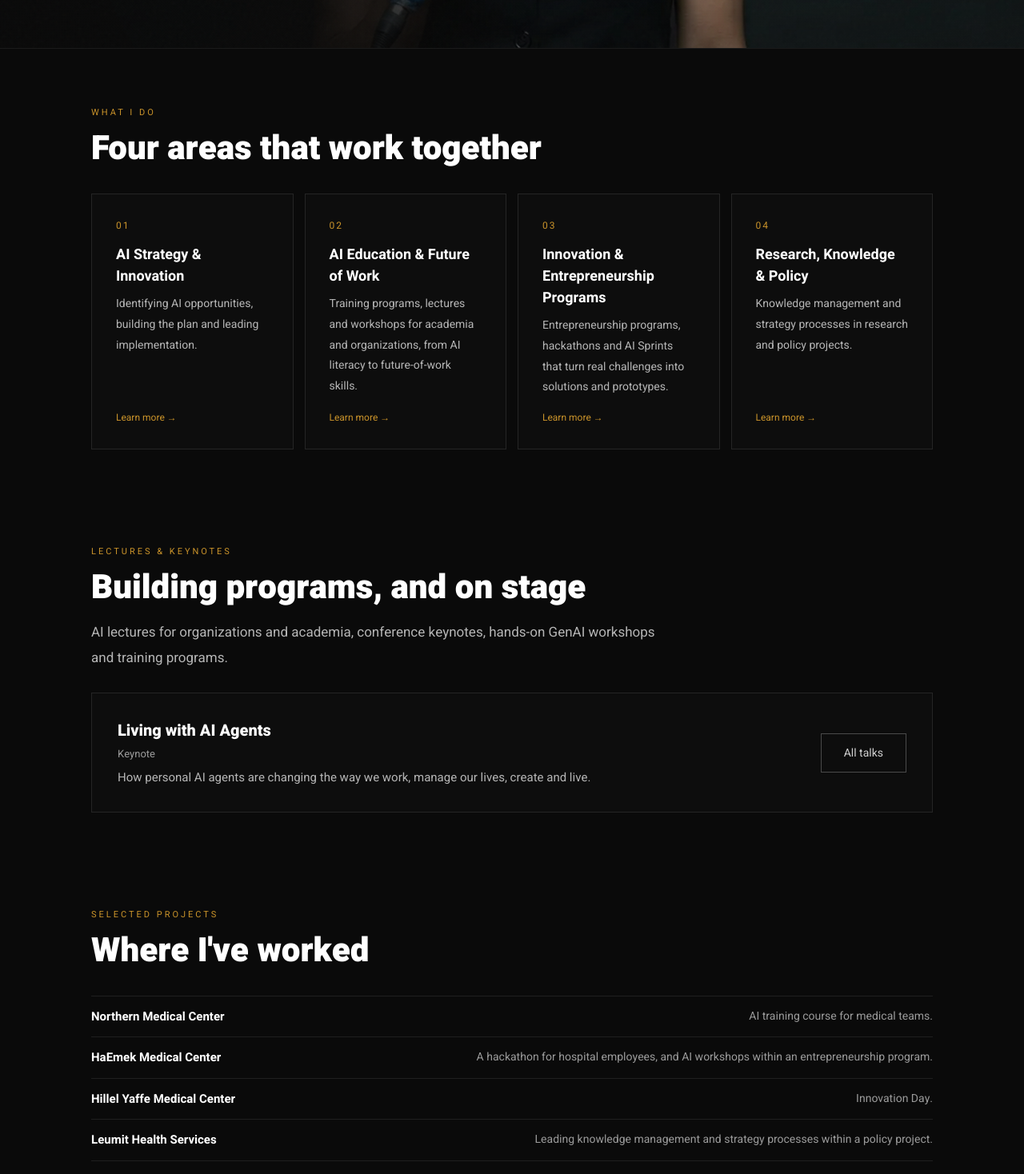
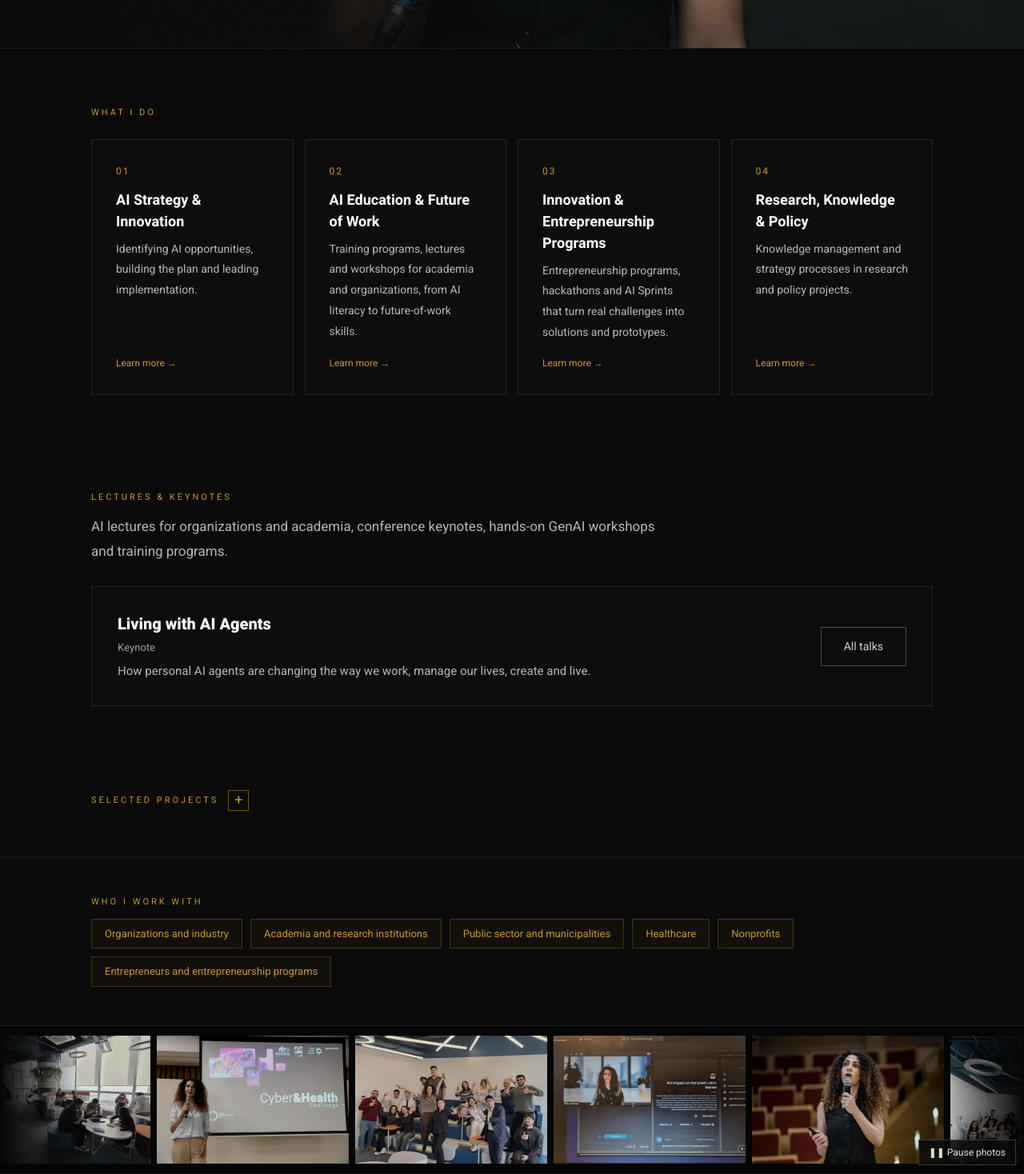
Before and after one commit to RikilAI/riki-website, a Next.js app: page /en in a window 1280 px wide. Shown: the part 740-2208 px from the top of the page at 80% size. Built offline with nearby package versions, Linux system fonts and the light colour scheme.

Commit message:
Home: keep only section labels, collapsible selected projects; About: remove roles block

```diff
--- a/app/components/pages/HomePage.tsx
+++ b/app/components/pages/HomePage.tsx
@@ -1,7 +1,6 @@
 import { copy } from "../../content/site";
 import { Lang, pagePath, WHATSAPP } from "../../lib/site";
-import { Shell, T, Testimonials, ContactBlock, SectionHead } from "../site/ui";
-import Reveal from "../site/Reveal";
+import { Shell, T, Testimonials, ContactBlock } from "../site/ui";
 import FilmStrip from "../site/FilmStrip";
 
 export default function HomePage({ lang }: { lang: Lang }) {
@@ -50,10 +49,7 @@ export default function HomePage({ lang }: { lang: Lang }) {
       {/* PILLARS */}
       <section className="section border-top" aria-labelledby="pillars-h">
         <div className="wrap">
-          <Reveal>
-            <div className="label">{c.home.pillarsLabel}</div>
-            <h2 id="pillars-h" className="h2" style={{ marginBottom: 32 }}>{c.home.pillarsHeading}</h2>
-          </Reveal>
+          <h2 id="pillars-h" className="label" style={{ marginBottom: 24 }}>{c.home.pillarsLabel}</h2>
           <div className="grid grid-4">
             {c.home.pillars.map((p, i) => (
               <a key={p.title} href={pagePath(lang, p.href!)} className="card card-link">
@@ -70,11 +66,8 @@ export default function HomePage({ lang }: { lang: Lang }) {
       {/* TALKS */}
       <section className="section-tight" aria-labelledby="talks-h">
         <div className="wrap">
-          <Reveal>
-            <div className="label">{c.home.talksLabel}</div>
-            <h2 id="talks-h" className="h2">{c.home.talksHeading}</h2>
+          <h2 id="talks-h" className="label">{c.home.talksLabel}</h2>
           <p className="lead" style={{ marginBottom: 28 }}>{c.home.talksText}</p>
-          </Reveal>
           <div className="cta-band">
             <div>
               <div className="title-row"><span style={{ fontSize: 20, fontWeight: 800, color: "#fff" }}>{c.home.talksFeatured.title}</span></div>
@@ -87,12 +80,14 @@ export default function HomePage({ lang }: { lang: Lang }) {
       </section>
 
       {/* PROJECTS */}
-      <section className="section" aria-labelledby="projects-h">
+      <section className="section-tight" aria-labelledby="projects-h">
         <div className="wrap">
-          <Reveal>
-            <SectionHead lang={lang} label={c.home.projectsLabel} heading={c.home.projectsHeading} />
-          </Reveal>
-          <div style={{ borderTop: "1px solid var(--line)" }}>
+          <details className="proj-details">
+            <summary>
+              <h2 id="projects-h" className="label" style={{ margin: 0 }}>{c.home.projectsLabel}</h2>
+              <span className="plus" aria-hidden="true" />
+            </summary>
+            <div style={{ borderTop: "1px solid var(--line)", marginTop: 16 }}>
               {allProjects.map((p) => (
                 <a key={p.org} href={pagePath(lang, "projects")} className="proj-row">
                   <T lang={lang} className="o">{p.org}</T>
@@ -101,6 +96,7 @@ export default function HomePage({ lang }: { lang: Lang }) {
               ))}
             </div>
             <a href={pagePath(lang, "projects")} className="link-arrow" style={{ marginTop: 16 }}>{c.home.projectsLink}</a>
+          </details>
         </div>
       </section>
 
--- a/app/components/pages/InnerPages.tsx
+++ b/app/components/pages/InnerPages.tsx
@@ -221,10 +221,6 @@ export function AboutPage({ lang }: { lang: Lang }) {
           <img src="/images/opt/riki-portrait.jpg" alt={s.portraitAlt} width={600} height={600} className="portrait" loading="lazy" decoding="async" />
           <div>
             {s.paragraphs.map((p, i) => <p key={i} className="body" style={{ fontSize: i === 0 ? 18 : 16, color: i === 0 ? "#fff" : undefined }}>{p}</p>)}
-            <h2 className="label" style={{ marginTop: 32, fontWeight: 400 }}>{s.rolesLabel}</h2>
-            <ul className="chips" style={{ listStyle: "none", padding: 0, margin: 0 }}>
-              {s.roles.map((r) => <li key={r} className="chip">{r}</li>)}
-            </ul>
           </div>
         </div>
       </section>
--- a/app/content/site.ts
+++ b/app/content/site.ts
@@ -60,7 +60,6 @@ const he = {
 
   home: {
     pillarsLabel: "מה אני עושה",
-    pillarsHeading: "ארבעה תחומים שמשלימים זה את זה",
     pillars: [
       { title: "אסטרטגיה וחדשנות AI", desc: "איתור הזדמנויות ל-AI בארגון, בניית תוכנית והובלת היישום.", href: "strategy" },
       { title: "למידה עם AI ועתיד העבודה", desc: "תוכניות הכשרה, הרצאות וסדנאות לאקדמיה ולארגונים, מאוריינות AI ועד מיומנויות לעולם העבודה המשתנה.", href: "education" },
@@ -68,12 +67,10 @@ const he = {
       { title: "מחקר, ידע ומדיניות", desc: "ניהול ידע ותהליכי אסטרטגיה בפרויקטים של מחקר ומדיניות.", href: "strategy" },
     ] as Card[],
     talksLabel: "הרצאות ו-Keynotes",
-    talksHeading: "גם מפתחת, גם על הבמה",
     talksText: "הרצאות AI לארגונים ולאקדמיה, Keynotes לכנסים, סדנאות GenAI מעשיות ותוכניות הכשרה.",
     talksFeatured: { title: "החיים עם סוכני AI", sub: "הרצאת השראה · Keynote", desc: "איך סוכני AI אישיים משנים את הדרך שבה אנחנו עובדים, מתנהלים, יוצרים וחיים." },
     talksLink: "לכל ההרצאות",
     projectsLabel: "פרויקטים נבחרים",
-    projectsHeading: "איפה עבדתי",
     projectsLink: "לכל הפרויקטים",
     audiencesLabel: "עם מי אני עובדת",
     audiences: ["ארגונים ותעשייה", "אקדמיה ומוסדות מחקר", "מגזר ציבורי ורשויות", "מערכת הבריאות", "עמותות", "יזמים ותוכניות יזמות"],
@@ -205,8 +202,6 @@ const he = {
       "במקביל אני עובדת כיועצת עצמאית: ליווי אסטרטגי, ניהול ידע ומחקר בפרויקטים של מדיניות, והרצאות וסדנאות לארגונים, לעמותות ולמוסדות אקדמיים וציבוריים.",
       "לפני כן עבדתי כ-20 שנה בתפקידי ניהול באסטרטגיה, בשיווק ובפיתוח עסקי בחברות תקשורת, טכנולוגיה ופיננסים.",
     ],
-    rolesLabel: "ארבעה תפקידים",
-    roles: ["מובילת AI וחדשנות", "יועצת אסטרטגית ל-AI", "מרצה ו-Keynote speaker", "מפתחת תוכניות הכשרה וחדשנות"],
     areasLabel: "התחומים",
   },
 
@@ -295,7 +290,6 @@ const en: typeof he = {
 
   home: {
     pillarsLabel: "What I do",
-    pillarsHeading: "Four areas that work together",
     pillars: [
       { title: "AI Strategy & Innovation", desc: "Identifying AI opportunities, building the plan and leading implementation.", href: "strategy" },
       { title: "AI Education & Future of Work", desc: "Training programs, lectures and workshops for academia and organizations, from AI literacy to future-of-work skills.", href: "education" },
@@ -303,12 +297,10 @@ const en: typeof he = {
       { title: "Research, Knowledge & Policy", desc: "Knowledge management and strategy processes in research and policy projects.", href: "strategy" },
     ],
     talksLabel: "Lectures & Keynotes",
-    talksHeading: "Building programs, and on stage",
     talksText: "AI lectures for organizations and academia, conference keynotes, hands-on GenAI workshops and training programs.",
     talksFeatured: { title: "Living with AI Agents", sub: "Keynote", desc: "How personal AI agents are changing the way we work, manage our lives, create and live." },
     talksLink: "All talks",
     projectsLabel: "Selected projects",
-    projectsHeading: "Where I've worked",
     projectsLink: "All projects",
     audiencesLabel: "Who I work with",
     audiences: ["Organizations and industry", "Academia and research institutions", "Public sector and municipalities", "Healthcare", "Nonprofits", "Entrepreneurs and entrepreneurship programs"],
@@ -440,8 +432,6 @@ const en: typeof he = {
       "Alongside this role I work as an independent consultant: strategic support, knowledge management and research in policy projects, and lectures and workshops for organizations, nonprofits and academic and public institutions.",
       "Before that, I spent about 20 years in management roles in strategy, marketing and business development at telecom, technology and finance companies.",
     ],
-    rolesLabel: "Four roles",
-    roles: ["AI & Innovation Leader", "Strategic AI Consultant", "Lecturer & Keynote Speaker", "Innovation and Program Developer"],
     areasLabel: "Areas",
   },
 
--- a/app/site.css
+++ b/app/site.css
@@ -70,7 +70,7 @@ img { max-width: 100%; }
 .border-top { border-top: 1px solid #1a1a1a; }
 
 .label { font-size: 11px; color: var(--gold); text-transform: uppercase; letter-spacing: 3px; margin-bottom: 12px; }
-.label:lang(he) { font-size: 13px; letter-spacing: .5px; }
+.label:lang(he) { font-size: 13px; letter-spacing: .5px; text-transform: none; }
 .h1-page { font-size: clamp(32px, 5vw, 56px); font-weight: 900; color: #fff; line-height: 1.1; margin: 0 0 20px; }
 .h2 { font-size: clamp(26px, 3.6vw, 42px); font-weight: 900; color: #fff; line-height: 1.15; margin: 0 0 16px; }
 .h3 { font-size: 18px; font-weight: 700; color: #fff; margin: 0 0 8px; }
@@ -126,6 +126,14 @@ img { max-width: 100%; }
 .proj-row .d { color: var(--text-3); font-size: 14px; text-align: end; }
 .proj-row:hover .o { color: var(--gold); }
 @media (max-width: 640px) { .proj-row { flex-direction: column; gap: 2px; } .proj-row .d { text-align: start; } }
+
+/* Collapsible "selected projects" on the home page */
+.proj-details summary { display: flex; align-items: center; gap: 12px; cursor: pointer; list-style: none; min-height: 44px; }
+.proj-details summary::-webkit-details-marker { display: none; }
+.proj-details .plus { width: 26px; height: 26px; border: 1px solid #C8922A88; color: var(--gold); display: inline-flex; align-items: center; justify-content: center; font-size: 18px; line-height: 1; }
+.proj-details .plus::after { content: "+"; }
+.proj-details[open] .plus::after { content: "−"; }
+.proj-details summary:hover .plus { background: #C8922A1f; }
 
 /* Testimonials */
 .testimonials { display: grid; grid-template-columns: 1fr; }
```
Lines whose indentation alone changed are shown as unchanged.
